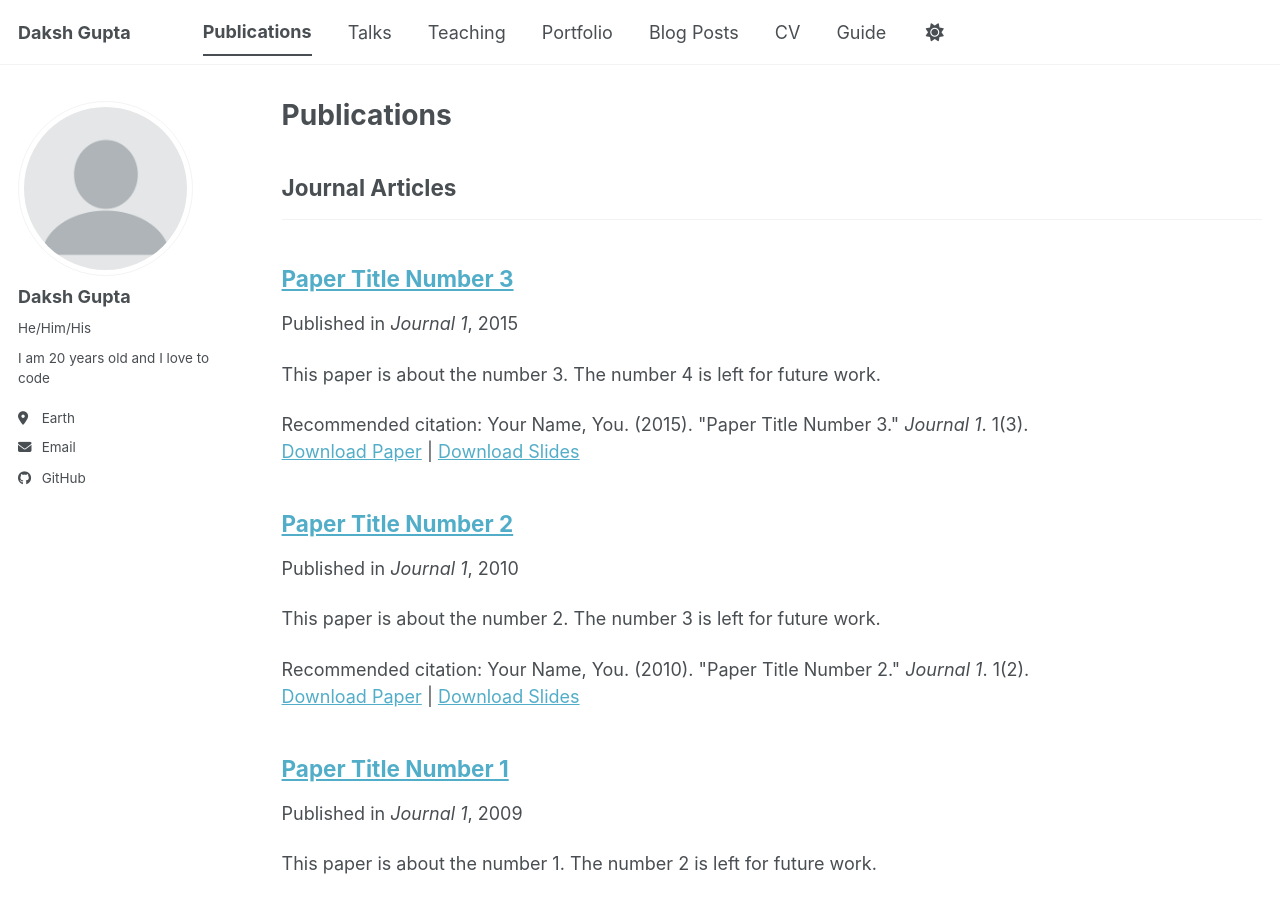
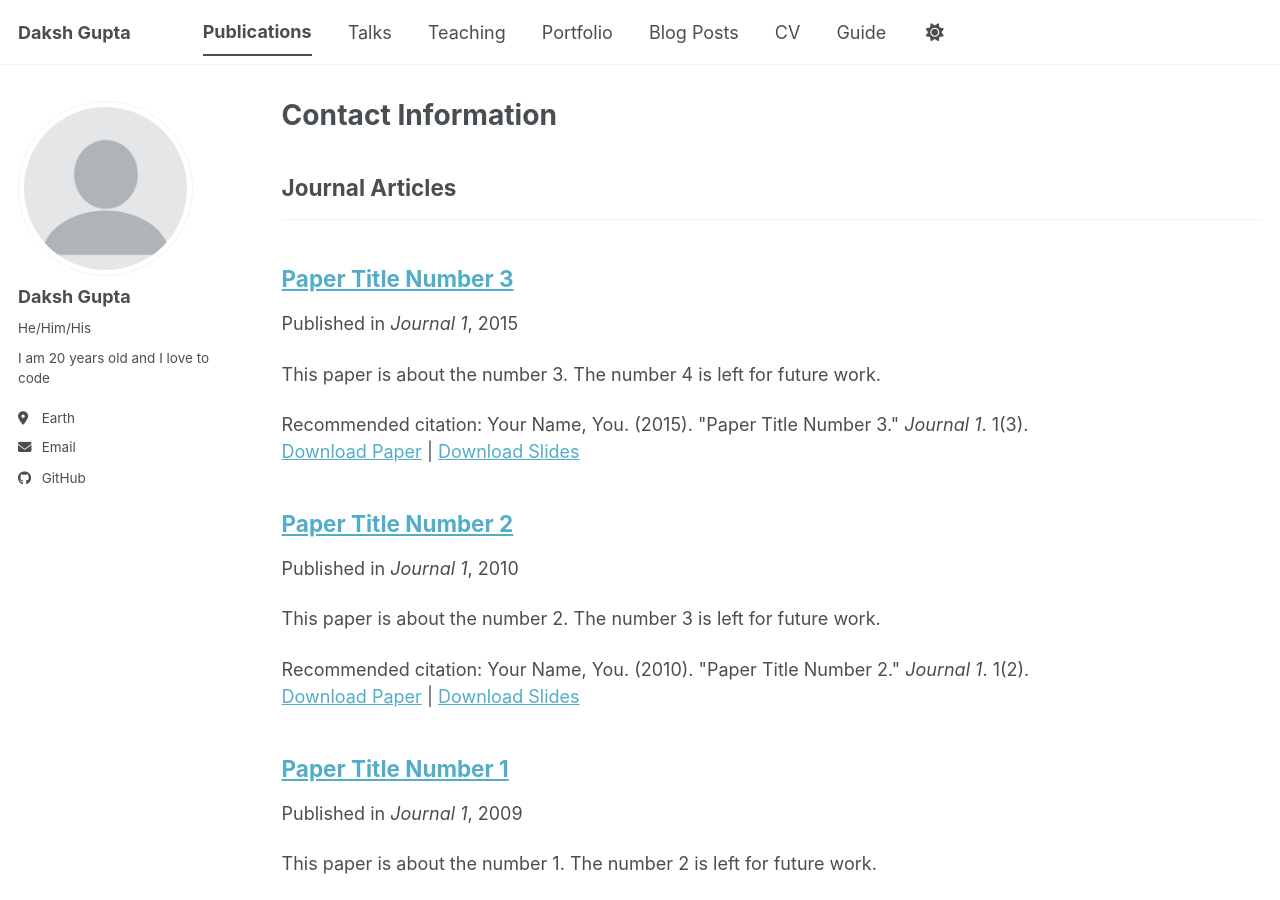
Before and after one commit to AdvanceUser2005/AdvanceUser2005.github.io, a Jekyll site: the page built from _pages/publications.html, in a window 1280 px wide and 900 px high. Built offline with Jekyll 4.4.1, drawn with Linux system fonts in a browser that asks for light colours; a script bundle is joined from its source files by our own code; library files that are not in the unit come from our copies.

```diff
--- a/_pages/publications.html
+++ b/_pages/publications.html
@@ -1,6 +1,6 @@
 ---
 layout: archive
-title: "Publications"
+title: "Contact Information"
 permalink: /publications/
 author_profile: true
 ---
```
